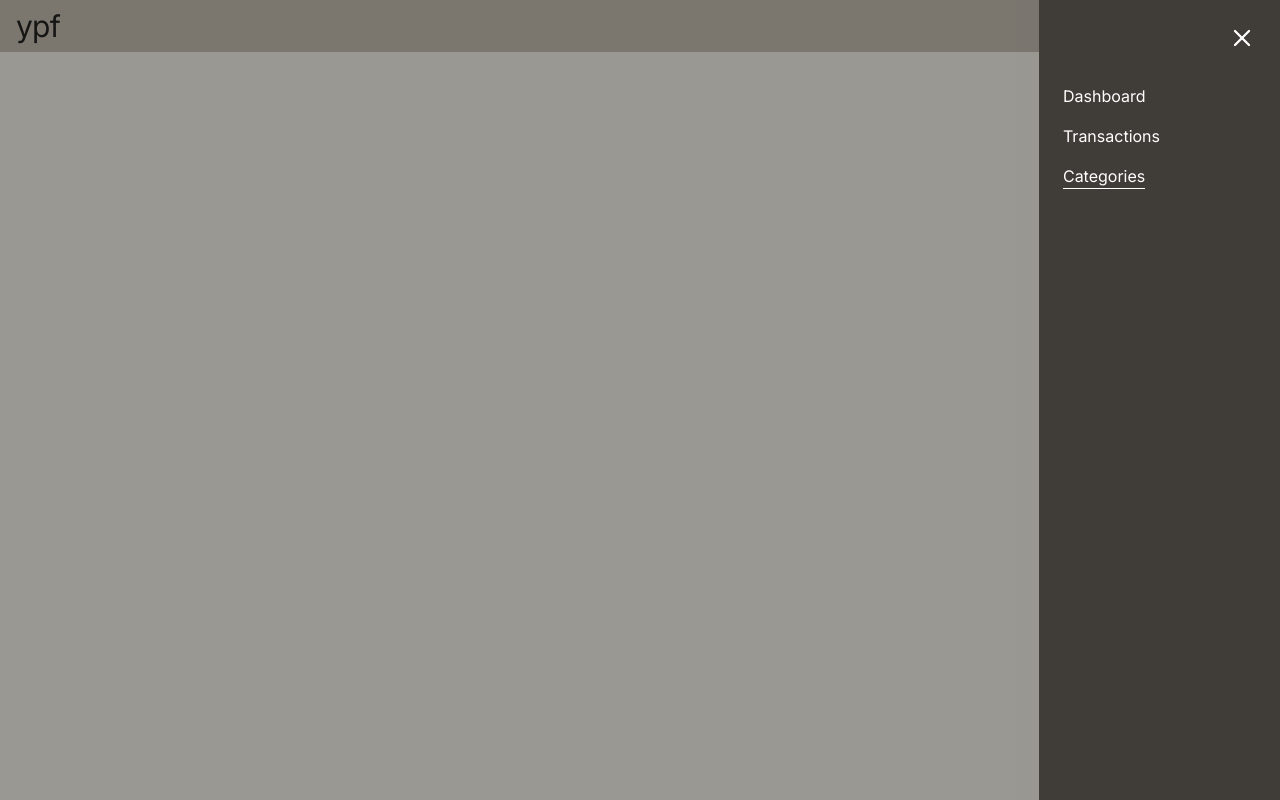
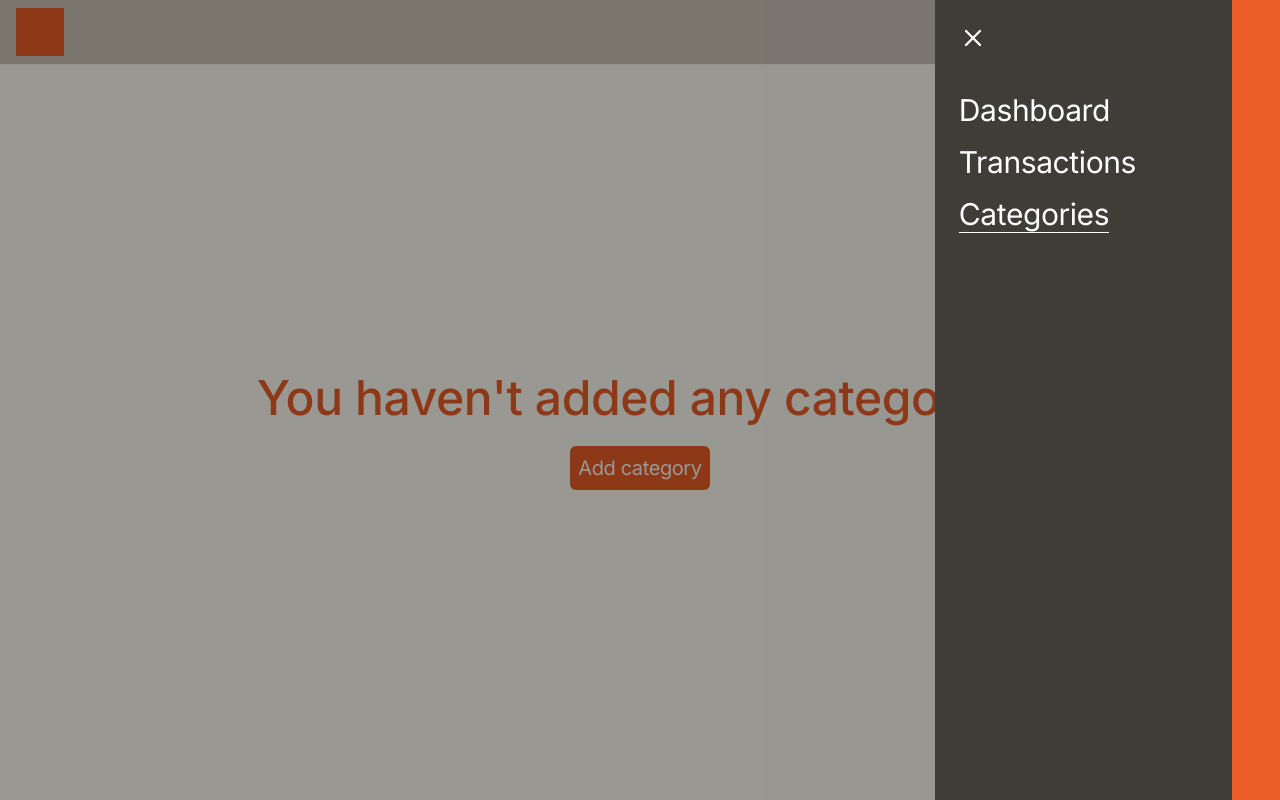
Before and after one commit to karolis-KK/finances, a Next.js app: page /categories in a window 1280 px wide. Both pictures are taken after a click on the button "Open menu". Built offline with nearby package versions, Linux system fonts and the light colour scheme.

Commit message:
added category menu, changed logo

```diff
--- a/app/categories/page.tsx
+++ b/app/categories/page.tsx
@@ -1,9 +1,52 @@
+"use client"
+
 import Navbar from "../components/NavBar"
+import CategoryCard from "../components/CategoryCard"
+import { useState } from "react"
+import type { Category } from "@/types/finance"
+import CategoryMenu from "../components/CategoryMenu"
+
 export default function CategoriesPage() {
+  const emptyCategories: Category[] = []
 
-    return (
-        <section className="h-screen">
-            <Navbar />
-        </section>
-    )
+  const [categories, setCategories] = useState(emptyCategories)
+  const [categoryMenu, setCategoryMenu] = useState(false)
+
+  const handleCategoryMenu = () => {
+    setCategoryMenu((isOpen) => !isOpen)
+  }
+
+  return (
+    <section className="flex min-h-screen flex-col">
+      <Navbar />
+
+      <div
+        className={`flex-1 ${
+          categories.length === 0 ? "flex items-center justify-center" : ""
+        }`}
+      >
+        <CategoryMenu
+          categoryMenu={categoryMenu}
+          onToggle={handleCategoryMenu}
+        />
+        {categories.length === 0 ? (
+          <div className="flex flex-col justify-center items-center">
+            <h1 className="text-[#eb5e28] text-5xl font-medium">
+              You haven't added any categories
+            </h1>
+            <button
+              onClick={handleCategoryMenu}
+              className="text-[#fffcf2] bg-[#eb5e28] hover:bg-[#eb5f28be] p-2 text-xl rounded-md mt-6 hover:cursor-pointer"
+            >
+              Add category
+            </button>
+          </div>
+        ) : (
+          <div>
+            <CategoryCard categories={categories} />
+          </div>
+        )}
+      </div>
+    </section>
+  )
 }
--- /dev/null
+++ b/app/components/CategoryCard.tsx
@@ -0,0 +1,13 @@
+import type { Category } from "@/types/finance";
+
+export default function CategoryCard(props: {categories: Category[]}) {
+    return (
+        <div>
+            <ul>
+                {props.categories.map((category) =>
+                    <li key={category.id}>{category.name}</li>
+                )}
+            </ul>
+        </div>
+    )
+}
--- /dev/null
+++ b/app/components/CategoryMenu.tsx
@@ -0,0 +1,99 @@
+"use client"
+
+import { Tag, X, EuroIcon, Paintbrush2, FaceGrinningIcon } from "lucide-react"
+
+type CategoryMenuProps = {
+  categoryMenu: boolean
+  onToggle: () => void
+}
+
+export default function CategoryMenu({
+  categoryMenu,
+  onToggle,
+}: CategoryMenuProps) {
+  return (
+    <div
+      className={`fixed right-0 top-0 z-50 h-full border-t-0 bg-[#403d39] pb-6 pl-6 text-white transition-transform duration-300 ${
+        categoryMenu ? "translate-x-0" : "translate-x-full"
+      }`}
+    >
+    <div className="flex flex-row-reverse">
+      <div className="w-12 h-screen bg-[#eb5e28]"></div>
+      <div className="pr-24 pt-6">
+        <button onClick={onToggle} className="hover:cursor-pointer">
+        <X size={28} />
+      </button>
+      <div className="mt-6">
+        <h1 className="text-3xl font-medium text-[#fffcf2]">Add a category</h1>
+        <p className="mt-2 text-[#fffcf2cc]">
+          Enter a name, amount, color and emoji
+        </p>
+        <div className="mt-4">
+          <label htmlFor="category-name">Name</label>
+          <div className="relative">
+            <Tag
+              size={18}
+              aria-hidden="true"
+              className="pointer-events-none absolute left-3 top-1/2 -translate-y-1/2"
+            />
+            <input
+              id="category-name"
+              type="text"
+              className="border border-[#fffcf2]/20 mt-1 w-full pl-10 pt-2 pb-2 pr-2 rounded-md focus:outline-none focus:ring-0"
+            />
+          </div>
+        </div>
+        <div className="mt-4">
+          <label htmlFor="category-name">Amount</label>
+          <div className="relative">
+            <EuroIcon
+              size={18}
+              aria-hidden="true"
+              className="pointer-events-none absolute left-3 top-1/2 -translate-y-1/2"
+            />
+            <input
+              id="category-name"
+              type="number"
+              className="border border-[#fffcf2]/20 mt-1 pl-10 w-full pr-2 pt-2 pb-2 rounded-md focus:outline-none focus:ring-0"
+            />
+          </div>
+        </div>
+        <div className="mt-4">
+          <label htmlFor="category-name">Color</label>
+          <div className="relative">
+            <Paintbrush2
+              size={18}
+              aria-hidden="true"
+              className="pointer-events-none absolute left-3 top-1/2 -translate-y-1/2"
+            />
+            <input
+              id="category-name"
+              type="color"
+              className="border h-12 pt-2 pb-2 pr-2 pl-10 mt-1 w-full border-[#fffcf2]/20 rounded-md focus:outline-none focus:ring-0"
+            />
+          </div>
+        </div>
+        <div className="mt-4">
+          <label htmlFor="category-name">Emoji</label>
+          <div className="relative">
+            <FaceGrinningIcon
+              size={18}
+              aria-hidden="true"
+              className="pointer-events-none absolute left-3 top-1/2 -translate-y-1/2"
+            />
+            <input
+              id="category-name"
+              type="text"
+              className="border w-full border-[#fffcf2]/20 mt-1 pl-10 pt-2 pb-2 pr-2 rounded-md focus:outline-none focus:ring-0"
+            />
+          </div>
+        </div>
+        <div className="w-full  text-right">
+            <button className="bg-[#fffcf2] text-[#403d39] font-medium p-2 mt-4 rounded-md hover:cursor-pointer hover:bg-[#fffcf2]/70">Add category</button>
+        </div>
+        </div>
+      </div>
+    </div>
+    </div>
+  )
+}
--- a/app/components/NavBar.tsx
+++ b/app/components/NavBar.tsx
@@ -3,6 +3,7 @@
 import { useState } from "react"
 import { Menu, X } from "lucide-react"
 import { usePathname } from "next/navigation"
+import Link from "next/link"
 
 export default function Navbar() {
   const [isSidebarOpen, setIsSidebarOpen] = useState(false)
@@ -15,8 +16,8 @@ export default function Navbar() {
 
   return (
     <>
-      <nav className="flex bg-[#ccc5b9] justify-between pl-4 pr-4 pt-2 pb-2">
-        <h1 className="text-[#252422] text-3xl tracking-tight">ypf</h1>
+      <nav className="flex shadow-xs bg-[#ccc5b9] justify-between pl-4 pr-4 pt-2 pb-2">
+        <div className="size-12 bg-[#eb5e28]"></div>
         <button
           onClick={handleMenu}
           className="hover:cursor-pointer text-[#252422]"
@@ -30,14 +31,19 @@ export default function Navbar() {
         className={`fixed inset-0 z-20 transition-colors ${
           isSidebarOpen ? "bg-black/40" : "pointer-events-none opacity-0"
         }`}
+        onClick={handleMenu}
       />
 
       <aside
-        className={`fixed right-0 top-0 z-30 h-full border-t-0 bg-[#403d39] p-6 text-white transition-transform duration-300 ${
+        className={`fixed flex right-0 top-0 z-30 h-full border-t-0 bg-[#403d39] text-white transition-transform duration-300 ${
           isSidebarOpen ? "translate-x-0" : "translate-x-full"
         }`}
       >
-        <div className="mb-8 flex justify-end">
+
+
+
+        <nav className="flex flex-col items-start text-3xl pl-6 pt-6 gap-4 pr-24">
+          <div className="mb-6 flex justify-end">
             <button
               onClick={handleMenu}
               aria-label="Close menu"
@@ -46,9 +52,7 @@ export default function Navbar() {
               <X size={28} />
             </button>
           </div>
-
-        <nav className="flex flex-col items-start gap-4 pr-24">
-          <a
+          <Link
             href="/"
             aria-current={pathname === "/" ? "page" : undefined}
             className={`relative inline-block after:absolute after:bottom-0 after:left-0
@@ -61,8 +65,8 @@ export default function Navbar() {
                 }`}
           >
             Dashboard
-          </a>
-          <a
+          </Link>
+          <Link
             href="/transactions"
             aria-current={pathname === "/transactions" ? "page" : undefined}
             className={`relative inline-block after:absolute after:bottom-0 after:left-0
@@ -75,8 +79,8 @@ export default function Navbar() {
                 }`}
           >
             Transactions
-          </a>
-          <a
+          </Link>
+          <Link
             href="/categories"
             aria-current={pathname === "/categories" ? "page" : undefined}
             className={`relative inline-block after:absolute after:bottom-0 after:left-0
@@ -89,8 +93,9 @@ export default function Navbar() {
                 }`}
           >
             Categories
-          </a>
+          </Link>
         </nav>
+        <div className="h-screen w-12 bg-[#eb5e28]"></div>
       </aside>
     </>
   )
--- a/app/globals.css
+++ b/app/globals.css
@@ -24,4 +24,10 @@ body {
   background-color: #fffcf2;
   color: var(--foreground);
   font-family: var(--font-inter), sans-serif;
+  --tw-tracking: var(--tracking-tight) /* -0.025em */;
+  letter-spacing: var(--tracking-tight) /* -0.025em */;
+  @property --tw-tracking {
+    syntax: "*";
+    inherits: false;
+  }
 }
--- a/app/page.tsx
+++ b/app/page.tsx
@@ -4,6 +4,7 @@ export default function Home() {
   return (
     <section className="h-screen">
       <Navbar />
+
     </section>
   );
 }
```
Lines whose indentation alone changed are shown as unchanged.
